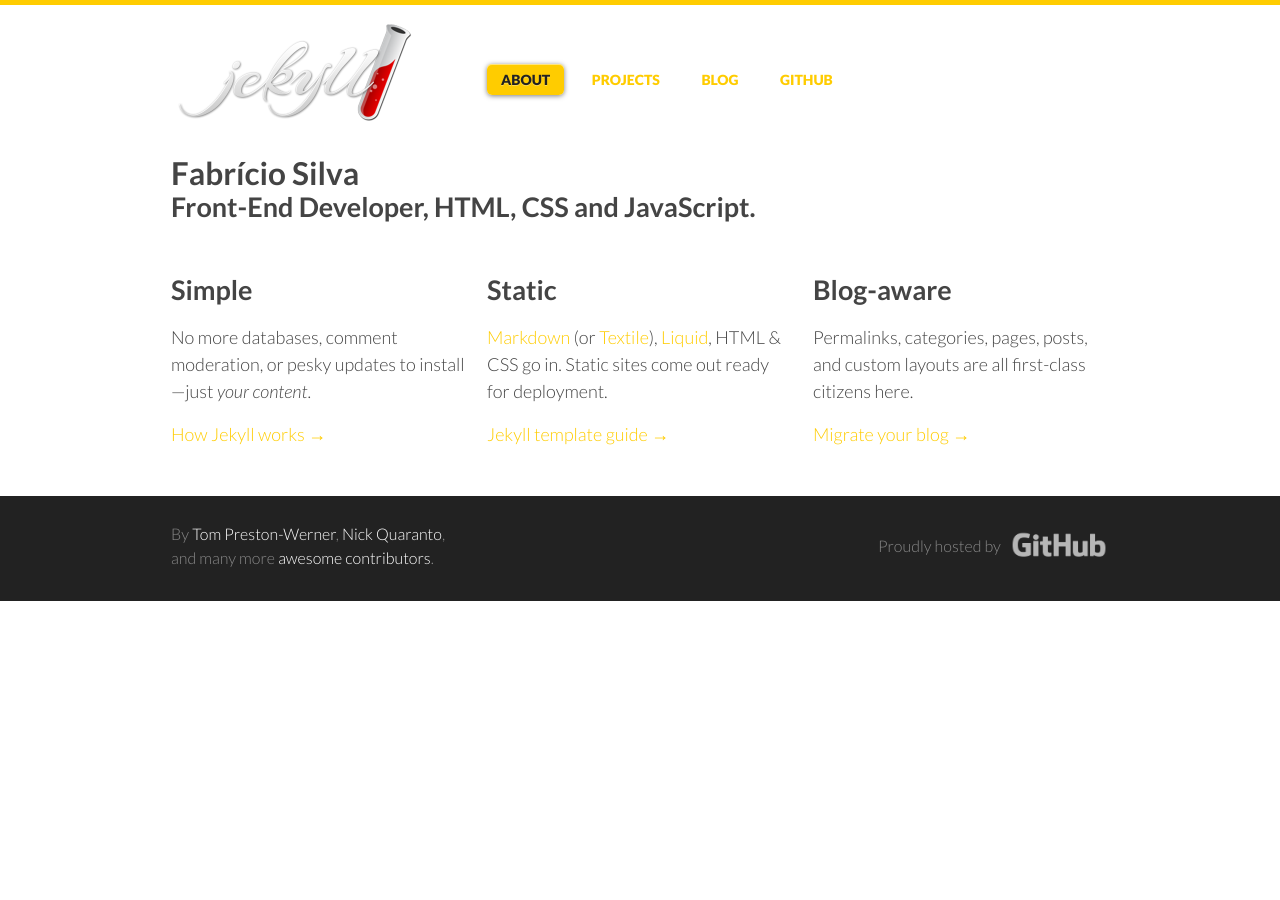
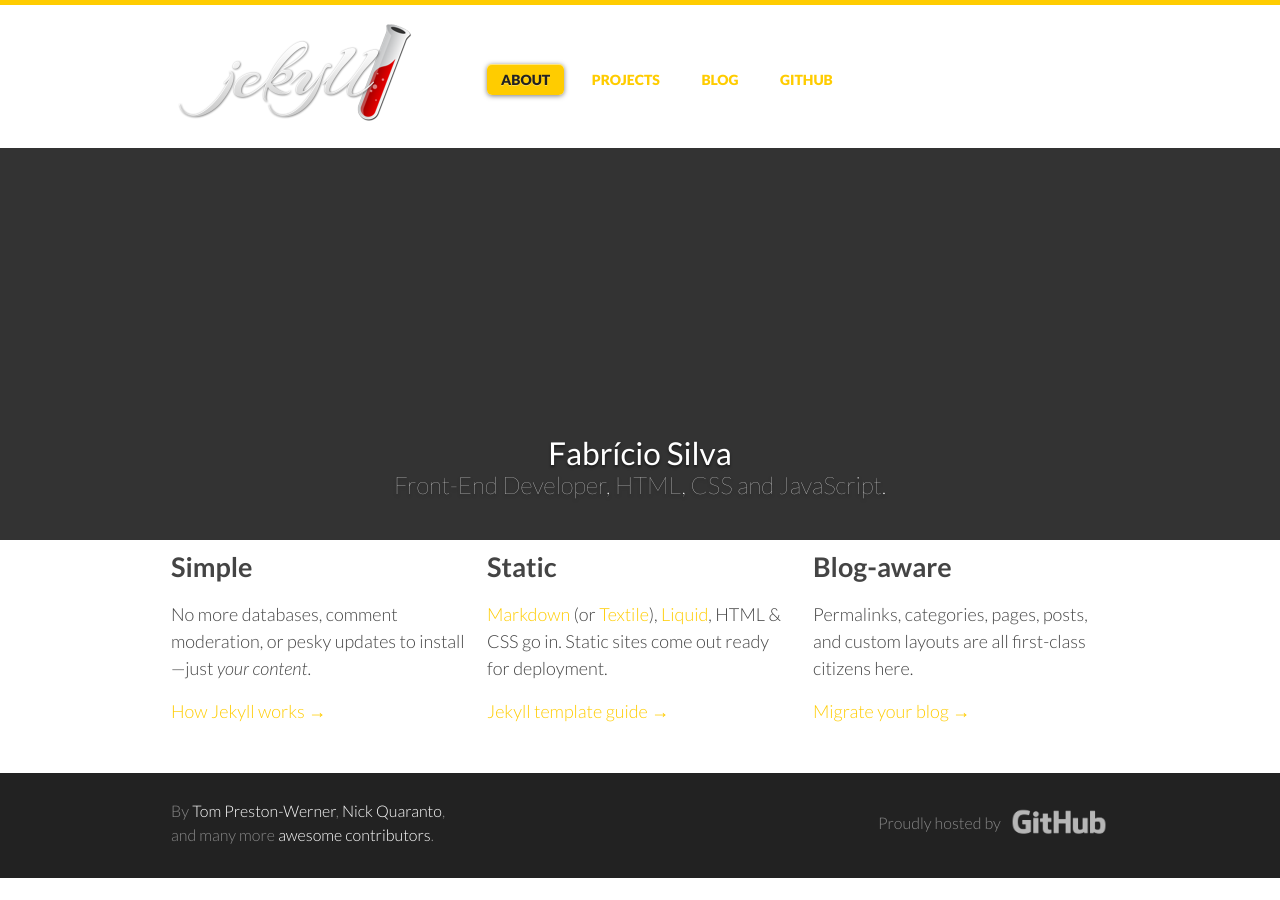
Before and after one commit to fabriciofmsilva/fabriciofmsilva.github.io, a Jekyll site: the page built from index.html, in a window 1280 px wide. Built offline with Jekyll 4.4.1, drawn with Linux system fonts in a browser that asks for light colours; some web fonts are replaced; comment, search, counter and statistics services are not loaded.

Commit message:
edit style.css

```diff
--- a/css/style.css
+++ b/css/style.css
@@ -834,3 +834,28 @@
     padding: 0 10px;
   }
 }
+
+.intro {
+  background-color: #333;
+  color: #FFF;
+  padding-top: 100px;
+  text-align: center;
+}
+.title {
+  color: #FFF;
+  font-weight: normal;
+  margin: auto;
+  padding-top: 180px;
+  text-align: center;
+  font-size: 90px;
+  line-height: 140px;
+  text-shadow: 0 2px 3px rgba(0, 0, 0, 0.5);
+}
+.description {
+  color: #FFF;
+  font-weight: 200;
+  text-align: center;
+  font-size: 24px;
+  line-height: 30px;
+  text-shadow: 0 2px 3px rgba(0, 0, 0, 0.5);
+}
--- a/index.html
+++ b/index.html
@@ -7,8 +7,8 @@
 <section class="intro">
   <div class="grid">
     <div class="unit whole center-on-mobiles">
-      <h1 class="first">Fabrício Silva</h1>
-      <h2>Front-End Developer, HTML, CSS and JavaScript.</h2>
+      <h1 class="title">Fabrício Silva</h1>
+      <h2 class="description">Front-End Developer, HTML, CSS and JavaScript.</h2>
     </div>
   </div>
 </section>
```
